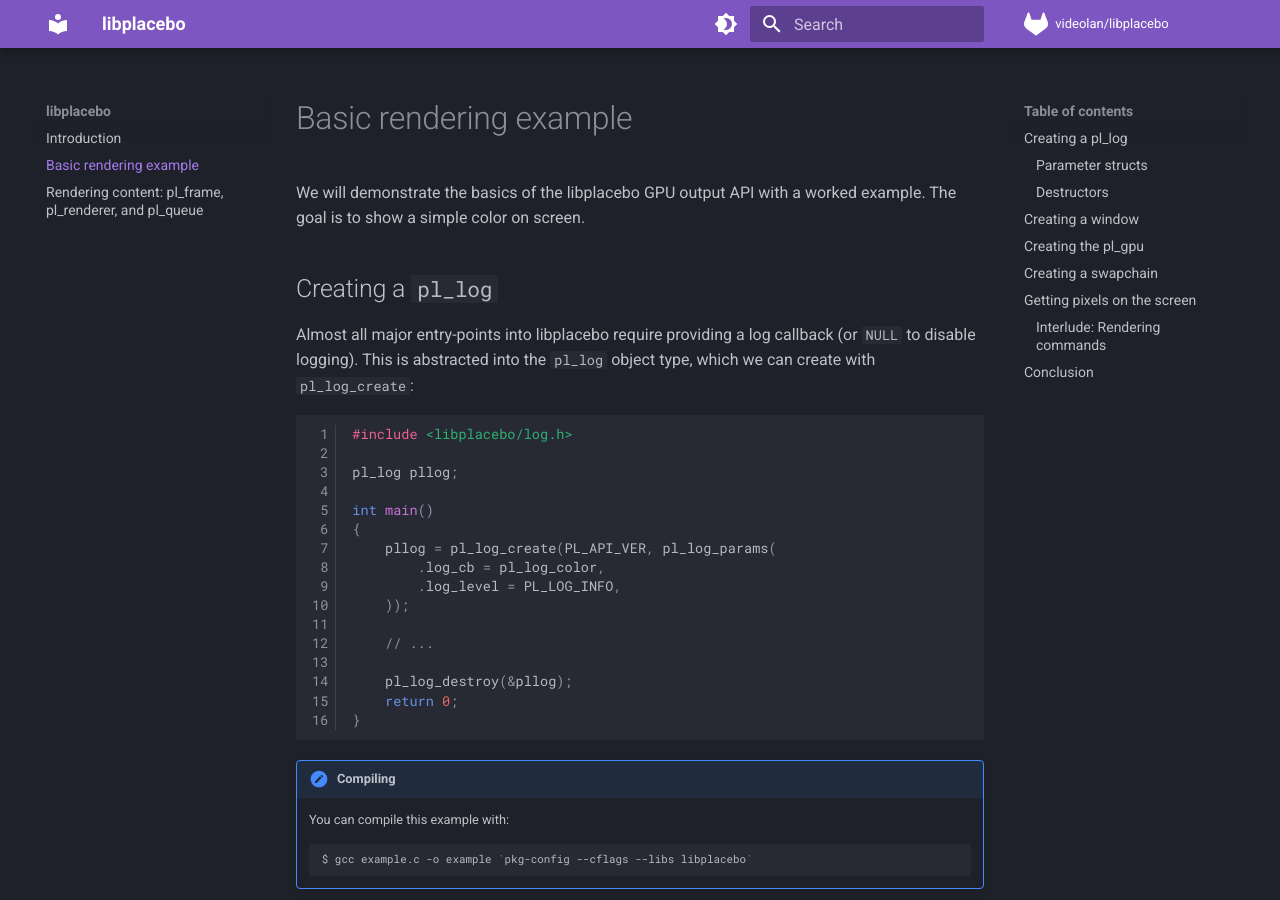
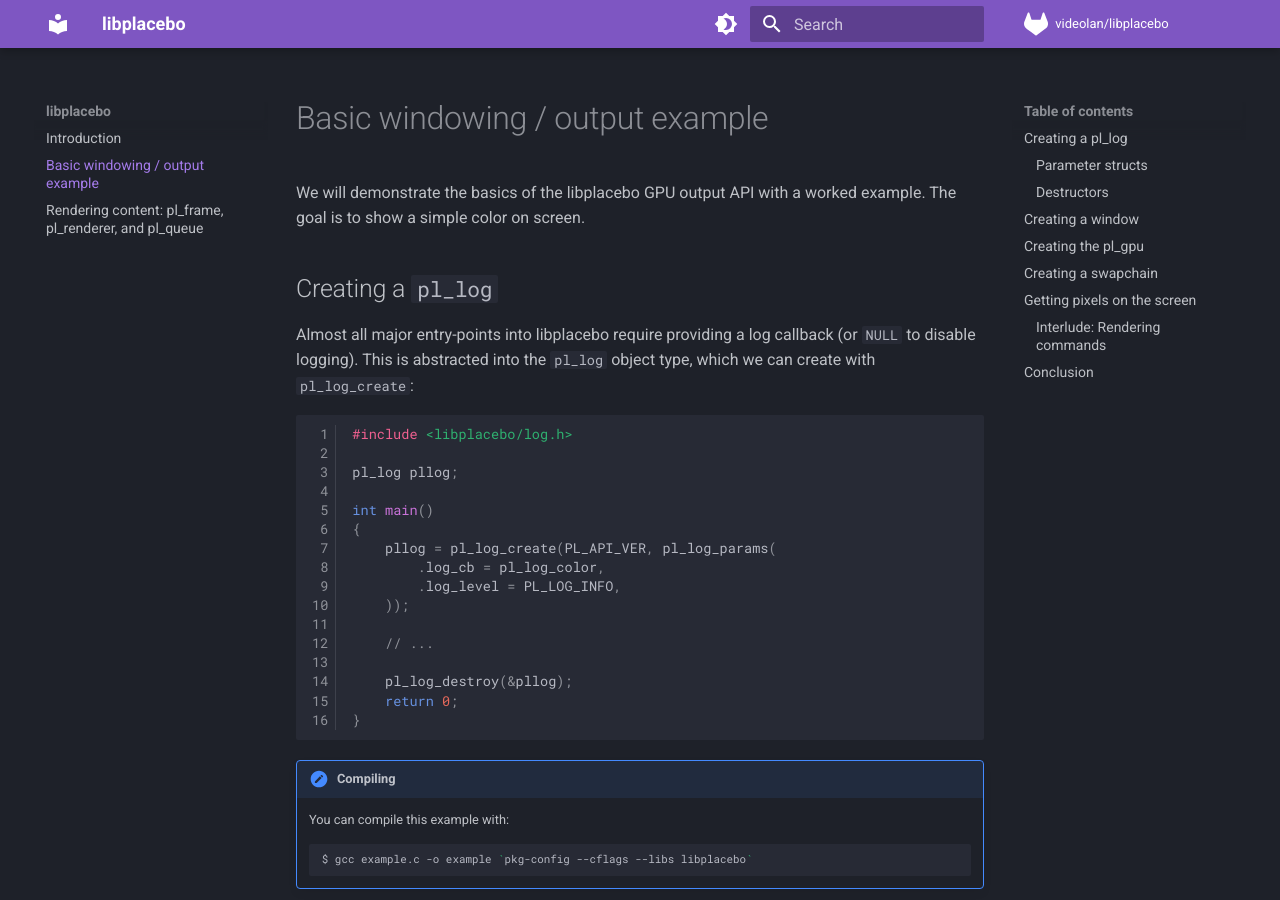
Before and after one commit to haasn/libplacebo, an MkDocs documentation site: the page built from docs/basic-rendering.md, in a window 1280 px wide and 900 px high. Built offline with MkDocs 1.6.1 and Material for MkDocs 9.7.7, drawn with Linux system fonts in a browser that asks for light colours.

Commit message:
docs: rename basic-rendering.md
Disambiguate it slightly from rendering.md.

```diff
--- a/docs/basic-rendering.md
+++ b/docs/basic-rendering.md
@@ -1,4 +1,4 @@
-# Basic rendering example
+# Basic windowing / output example
 
 We will demonstrate the basics of the libplacebo GPU output API with a worked
 example. The goal is to show a simple color on screen.
```
